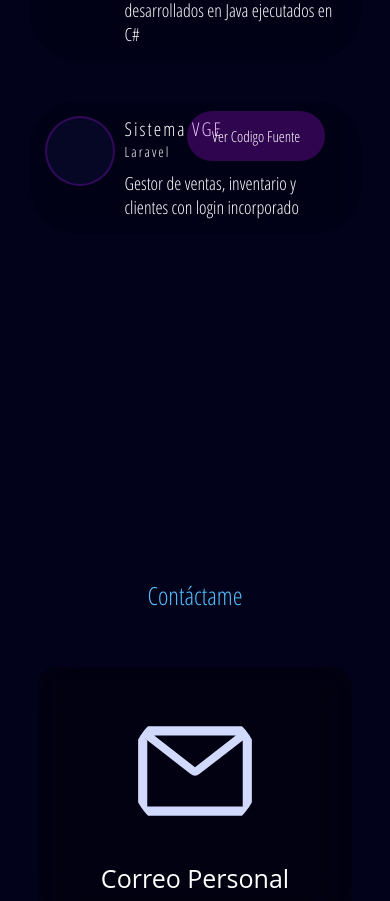
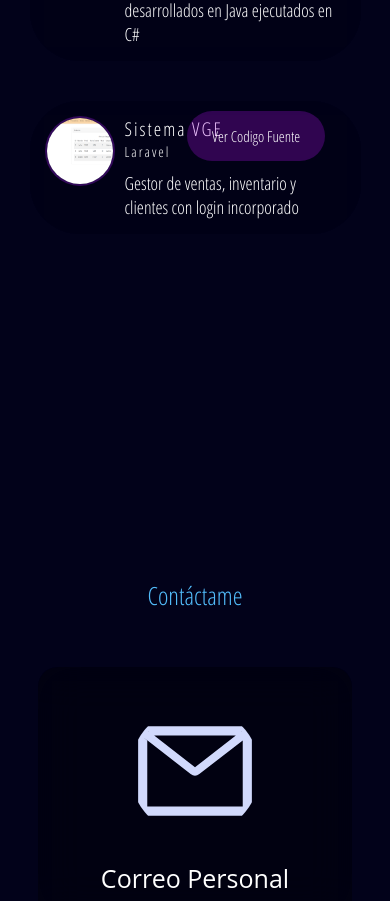
Before and after one commit to JuanGallardoV/portfolio, a React (Create React App) app: page / in a window 390 px wide. Shown: the part 2319-3220 px from the top of the page. Built offline with nearby package versions, Linux system fonts and the light colour scheme.

Commit message:
Agregada la imagen en Sistema VGE

```diff
--- a/src/components/projects/projects.css
+++ b/src/components/projects/projects.css
@@ -99,7 +99,7 @@
     border-radius: 50px;
     backdrop-filter: blur(20px);
   }
-  .projects-container .project-1 .project-img {
+  .projects-container .project .project-img {
     height: 100px;
     width: 100px;
     border-radius: 50%;
--- a/src/components/projects/projects.jsx
+++ b/src/components/projects/projects.jsx
@@ -1,13 +1,14 @@
 import "./projects.css";
 import webppj from '../props/webppj.png'
 import parland from '../props/parland.png'
+import sistemavge from '../props/sistemavge.png'
 
 const Projects = () => {
   return (
     <div id="projects" className="container projects-container">
       <h1 className="project-txt">Proyectos</h1>
       <div className="project project-1" id="webppj">
-        <img src={webppj} alt="" className="project-img"></img>
+        <img src={webppj} alt="" className="project-img" loading="lazy"></img>
         <div className="project-info">
           <h1 className="name">WEBPPJ</h1>
           <h3 className="position">React</h3>
@@ -21,7 +22,7 @@ const Projects = () => {
       </div>
 
       <div className="project project-2">
-        <img src={parland} alt="" className="project-img"></img>
+        <img src={parland} alt="" className="project-img" loading="lazy"></img>
         <div className="project-info">
           <h1 className="name">ParLand</h1>
           <h3 className="position">C#</h3>
@@ -35,14 +36,14 @@ const Projects = () => {
       </div>
 
       <div className="project project-3">
-        <div className="project-img"></div>
+        <img src={sistemavge} alt="" className="project-img"></img>
         <div className="project-info">
           <h1 className="name">Sistema VGE</h1>
           <h3 className="position">Laravel</h3>
           <h4 className="about">
             Gestor de ventas, inventario y clientes con login incorporado
           </h4>
-          <a href="https://github.com/JuanGallardoV/Encargos" target={"blank"} className="contact-project">
+          <a href="https://github.com/JuanGallardoV/Encargos" target={"blank"} className="contact-project" loading="lazy">
             <span>Ver codigo fuente</span>
           </a>
         </div>
```
Also changed, not shown: src/components/props/sistemavge.png (added).
